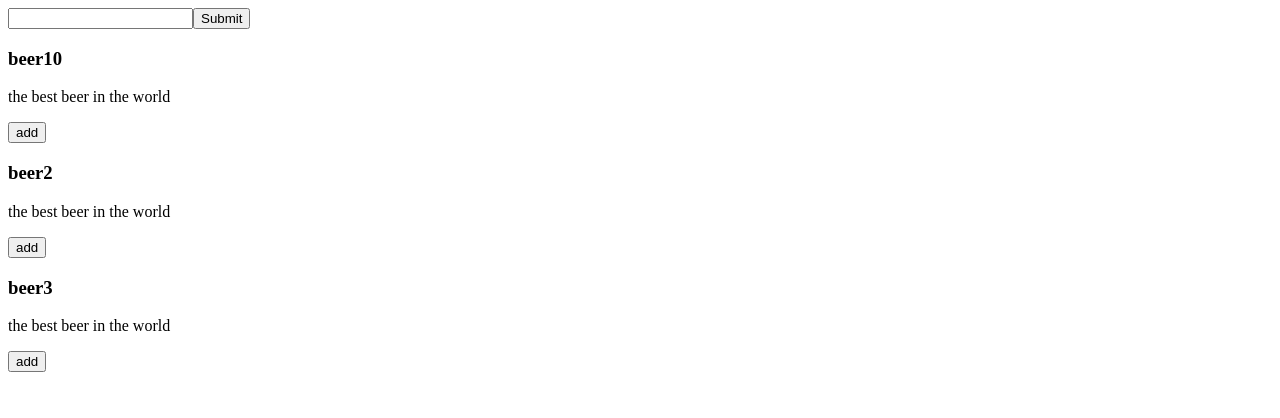
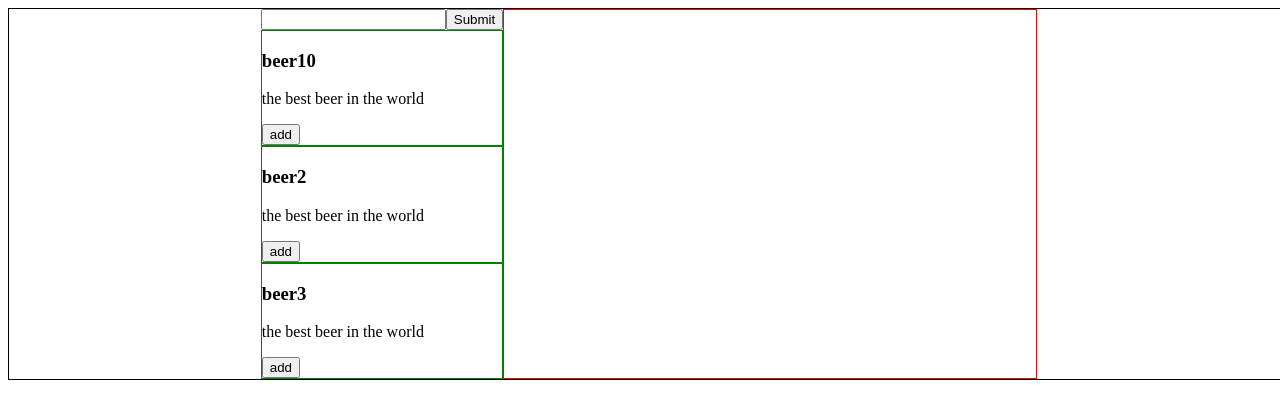
Before and after one commit to FairTex/Beers, a React app: page / in a window 1280 px wide. Built offline with nearby package versions, Linux system fonts and the light colour scheme.

Commit message:
добавил базовые стили

```diff
--- a/client/containers/App/index.js
+++ b/client/components/App/index.js
@@ -3,8 +3,8 @@ import { bindActionCreators } from 'redux';
 import { connect } from 'react-redux';
 
 //Доп. компоненты
-import Main from 'containers/Main';
-import Sidebar from 'containers/Sidebar';
+import Main from 'components/Main';
+import Sidebar from 'components/Sidebar';
 
 import * as AppActions from 'actions';
 import './style.css';
--- /dev/null
+++ b/client/components/App/style.css
@@ -0,0 +1,6 @@
+.viewport {
+    display: flex;
+    justify-content: center;
+    width: 100vw;
+    border: 1px solid black;
+}
--- a/client/containers/List/ItemWithImage.js
+++ b/client/components/List/ItemWithImage.js
@@ -1,5 +1,5 @@
 import React, { Component } from 'react';
-import 'containers/List/style.css';
+import './style.css';
 
 export default class ItemWithImage extends Component {
     render() {
--- /dev/null
+++ b/client/components/List/index.js
@@ -0,0 +1,9 @@
+import List from './List';
+import Item from './Item';
+import ItemWithImage from './ItemWithImage';
+
+export { Item, List, ItemWithImage };
+
+export default Object.assign(List, {
+    Item, ItemWithImage
+});
--- a/client/containers/List/style.css
+++ b/client/components/List/style.css
@@ -6,3 +6,7 @@
     color: #c0c0c0;
     background-color: #ffffff;
 }
+
+.item {
+    border: 1px solid green;
+}
--- a/client/containers/Main/index.js
+++ b/client/components/Main/index.js
@@ -4,9 +4,9 @@ import { connect } from 'react-redux';
 import * as Actions from 'actions';
 
 // Доп. компоненты
-import List from 'containers/List/List';
-import ItemWithImage from 'containers/List/ItemWithImage';
-import Form from 'containers/Form';
+import List from 'components/List/List';
+//import ItemWithImage from 'components/List/ItemWithImage';
+import Form from 'components/Form';
 
 class Main extends Component {
 
@@ -21,12 +21,12 @@ class Main extends Component {
                 {
                     beers.map((beer, idx) => {
                         return (
-                            <ItemWithImage
+                            <List.ItemWithImage
                             key={idx}
                             className={'item item_with_image'}
                             addFavorite={actions.addFavorite}>
                                 {beer}
-                            </ItemWithImage>
+                            </List.ItemWithImage>
                         );
                     })
                 }
--- /dev/null
+++ b/client/components/Main/style.css
@@ -0,0 +1,7 @@
+.main {
+    border: 1px solid red;
+    padding: 10px;
+    display: flex;
+    flex-direction: column;
+    width: 60%;
+}
--- a/client/containers/Sidebar/index.js
+++ b/client/components/Sidebar/index.js
@@ -4,7 +4,7 @@ import { connect } from 'react-redux';
 import * as Actions from 'actions';
 
 // Дополнительные компоненты
-import List from 'containers/List';
+import List from 'components/List';
 
 // Стили
 import './style.css';
@@ -14,7 +14,7 @@ class Sidebar extends Component {
         const { store: {reducers: {beers, favoriteBeers}}, dispatch, className } = this.props;
         const actions = bindActionCreators(Actions, dispatch);
         return (
-            <List className={className}>
+            <div className={className}>
             {
                 favoriteBeers.map((beer, idx) => {
                     return (
@@ -26,7 +26,7 @@ class Sidebar extends Component {
                     );
                 })
             }
-            </List>
+            </div>
         );
     }
 }
--- /dev/null
+++ b/client/components/Sidebar/style.css
@@ -0,0 +1,7 @@
+.sidebar {
+    border: 1px solid red;
+    padding: 10px;
+    display: flex;
+    flex-direction: column;
+    width: 40%;
+}
--- a/client/containers/List/index.js
+++ /dev/null
@@ -1,8 +0,0 @@
-import List from './List';
-import Item from './Item';
-
-export { Item, List };
-
-export default Object.assign(List, {
-    Item
-});
--- a/client/index.js
+++ b/client/index.js
@@ -1,7 +1,7 @@
 import { Provider } from 'react-redux';
 import ReactDOM from 'react-dom';
 import React from 'react';
-import App from 'containers/App';
+import App from 'components/App';
 import store from 'store';
 
 import 'index.html';
```
Also changed, not shown: client/components/Form/index.js (renamed from client/containers/Form/index.js), client/components/Form/style.css (added), client/components/List/Item.js (renamed from client/containers/List/Item.js), client/components/List/List.js (renamed from client/containers/List/List.js), client/components/List/images/beer.jpg (renamed from client/containers/List/images/beer.jpg), client/containers/Sidebar/style.css (deleted).
